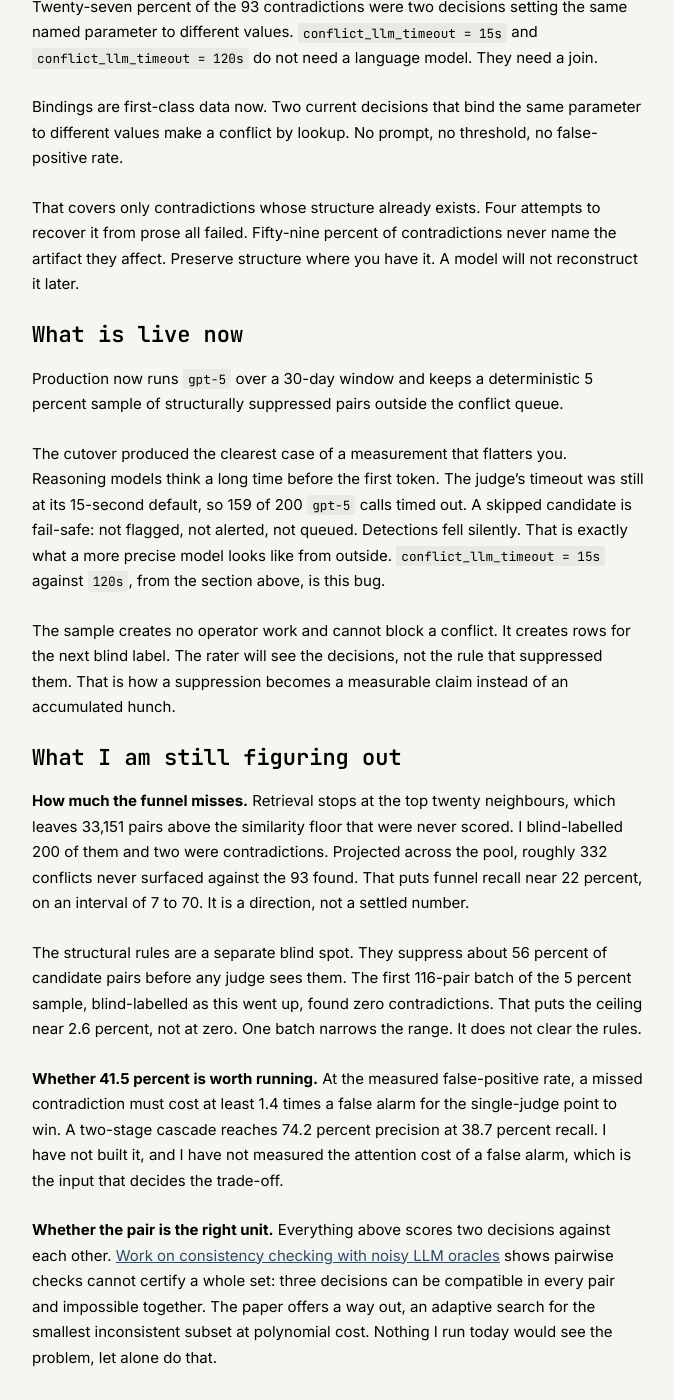
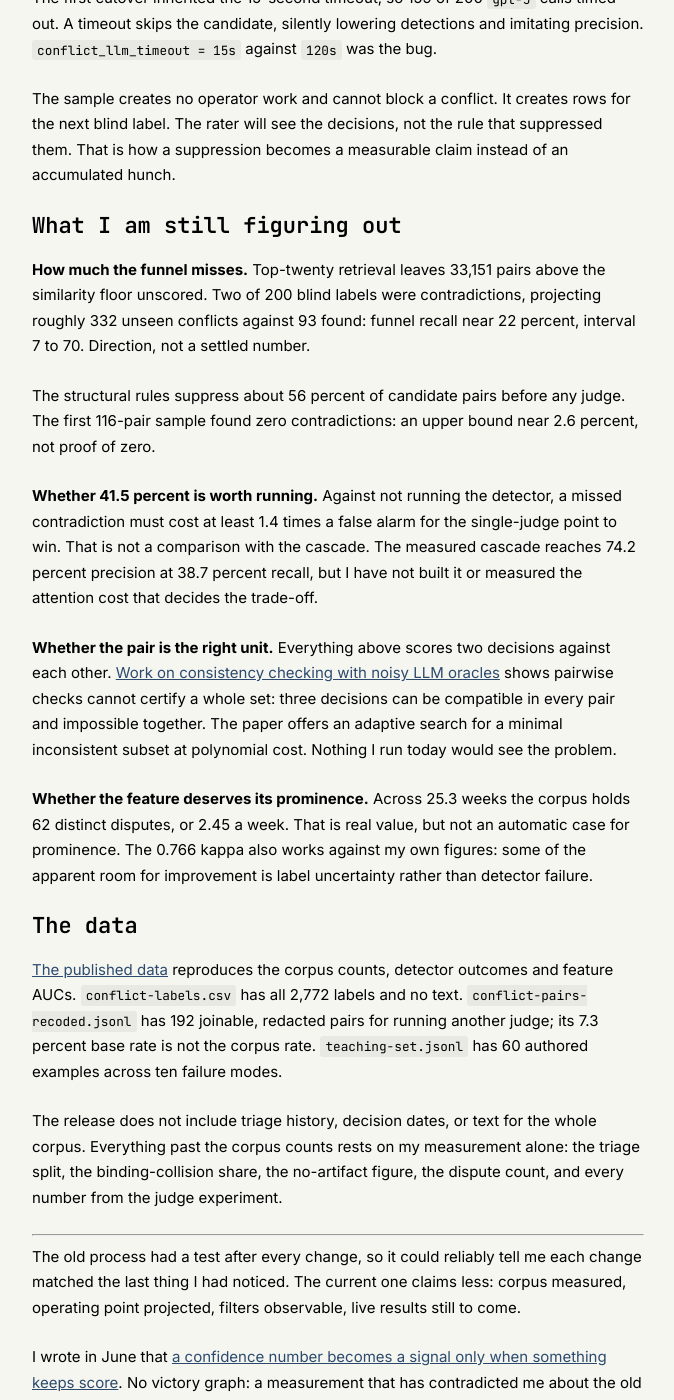
Before and after one commit to ashita-ai/ashita-ai.github.io, a Jekyll site: the page built from _posts/2026-08-11-the-detector-that-said-yes.md, in a window 1280 px wide and 1400 px high, scrolled down 4416 px. Shown: the whole window, without its empty margins (302-976 px from the left). Built offline with Jekyll 4.4.1, drawn with Linux system fonts in a browser that asks for light colours; some of the changed text lies outside the part shown.

Commit message:
Add download links, commit the release gate, scope the reproducibility claim
The data page described three files and linked none of them; add a download
list. Commit scripts/check_conflict_detection_data.rb, which the README told
readers to run but was untracked, and widen its commit-hash pattern from
{7,40} to {7,} — no substring of a 64-char sha256 has a word boundary at both
ends, so digests passed the gate silently.

Note that agent identifiers in the CSV are published deliberately, since the
denylist blocks those same names in the recoded text.

In the post: the "cannot reproduce" list read as exhaustive and was not. The
dispute count and the whole judge experiment rest on my measurement alone.
Link Ground Truth as Foundation, which already made the drifting-reference
argument this post re-derives.

````diff
--- a/_config.yml
+++ b/_config.yml
@@ -56,5 +56,6 @@
   - Gemfile
   - Gemfile.lock
   - README.md
+  - scripts
   - .git
   - .gitignore
--- a/_posts/2026-08-11-the-detector-that-said-yes.md
+++ b/_posts/2026-08-11-the-detector-that-said-yes.md
@@ -3,16 +3,16 @@
 title: "The Detector That Said Yes to Everything"
 date: 2026-08-11
 category: "architecture"
-description: "For months I added suppressors to a conflict detector that said yes to everything. Then I blind-labelled every pair it had ever scored. The result was not a weak classifier but a constant function, and the labels graded my own judgment too."
+description: "For months I added suppressors to a conflict detector that said yes to everything. Then I blind-labelled its scored corpus. The result was a constant function, and the labels graded my judgment too."
 ---
 
 For months, I improved Akashi's conflict detector one false positive at a time. A review found a pattern it should not flag. I added a suppression rule or another sentence to the prompt. The test passed. The next review found a different pattern.
 
 This looked like iteration. It was a detector accumulating excuses.
 
-So I stopped tuning it and blind-labelled the whole scored corpus: 2,772 pairs. The raters were language-model agents, dozens of them. Each saw the two decision texts and the structural metadata. None saw the detector's verdict. That is the blinding.
+So I stopped tuning and blind-labelled all 2,772 scored pairs. Dozens of language-model agents saw the two decision texts and structural metadata, never the detector's verdict.
 
-Models grading a model is a fair objection. The defense is that blinding, plus an independent 200-pair re-rate that agreed at a Cohen's kappa of 0.766. Blind agreement is not ground truth. But unlike the old test set, it was not written by the person being graded. It is the loop I argued for in [Your Evals Won't Save You](/blog/your-evals-wont-save-you/). It arrived seven months late.
+Models grading a model is a fair objection. Blinding plus an independent 200-pair re-rate, kappa 0.766 for contradiction versus rest, is the defense. It is not ground truth, but unlike the old test set it was not written by the person being graded.
 
 ## The detector was a constant function
 
@@ -53,17 +53,15 @@
 
 This was not a weak or miscalibrated classifier. It was nearly a constant function.
 
-The old evaluation suite had 122 handwritten pairs and reported 1.000 precision and 1.000 recall. I had written the prompt and chosen the examples from the same picture of a contradiction. [The kilogram had that problem for 130 years](/blog/ground-truth-as-foundation/): a reference that is correct by definition cannot be found wrong. The suite could check that the prompt followed the picture. It could not check whether the picture was wrong.
+The old evaluation suite had 122 handwritten pairs and reported 1.000 precision and 1.000 recall. I had written the prompt and chosen the examples from the same picture of a contradiction. The suite could check whether the prompt followed the picture, not whether the picture was wrong. [A reference defined by the thing it measures drifts without telling you](/blog/ground-truth-as-foundation/).
 
 The blind corpus could. That is the difference between a test set and a measurement.
 
-It graded me too. By July my triage was a routine that marked conflicts false positive in bulk. The detector said yes to everything, so I built a habit of saying no to everything. The blind labels sided with the bulk dismissals, 97.5 percent correct. The rotten ones were the conflicts I had adjudicated deliberately, read and resolved with a declared winner. Of those, 11 percent were real.
-
-[A channel over its alarm budget](/blog/the-alarm-budget/) does not only train its receiver to stop reading. It degrades the judgments the receiver still makes. Mine were the only ground truth the system had. A detector that cries wolf poisons the record of which wolves were real, and that record is the one you need in order to fix it.
+It graded me too. Bulk dismissals were 97.5 percent correct; of conflicts I read and resolved with a declared winner, 11 percent were real. [An alarm over budget](/blog/the-alarm-budget/) degrades the judgments that remain. A detector that cries wolf poisons the record needed to fix it.
 
 ## The base rate changed the question
 
-The failure was not only the prompt. It was what I had optimized for. At prevalence p, sensitivity s, and majority-class false-positive rate f:
+The failure was not only the prompt. It was what I had optimized for: at prevalence p, sensitivity s, and majority-class false-positive rate f:
 
 ```
 precision = p·s / ( p·s + (1−p)·f )
@@ -97,19 +95,19 @@
 <figcaption style="font-size: 0.85rem; color: #666; max-width: 560px; margin: 0.4rem auto 0; text-align: left;">Precision against majority-class false-positive rate at the corpus base rate of 3.35%. The recall lines barely separate; the x-axis decides.</figcaption>
 </figure>
 
-False positives decide whether the queue is usable. Raise recall from 30 to 80 percent, which is fifty points of detector capability, and precision gains about 23 points. Halve the false-positive rate from 2 percent to 1, which is one point of movement, and precision gains 17.
+False positives decide whether the queue is usable: raising recall from 30 to 80 percent gains about 23 precision points; halving false-positive rate from 2 to 1 percent gains 17.
 
-The scorer has features of its own. `significance` weights a decision's consequence. `topic_similarity` is the embedding overlap that nominates pairs. Against the blind labels they score 0.60 and 0.62 AUC, on intervals six points wide. `outcome_divergence`, built to measure how far two outcomes differ, scores 0.43, which means it points the wrong way. The strongest predictor in the scorer is `temporal_decay`, at 0.73, and nobody designed it as one. These can be a recall funnel. They cannot be the decision.
+The scorer has features of its own. `significance` weights a decision's consequence; `topic_similarity` is the embedding overlap that nominates pairs. Against the blind labels they score 0.60 and 0.62 AUC, on intervals about twelve points wide. `outcome_divergence` scores 0.43, which means it points the wrong way. The strongest predictor is `temporal_decay`, at 0.73. These can be a recall funnel, not the decision.
 
-F1 obscured the same fact more politely. `gpt-5-mini` posted the best sample F1 I measured, 0.704, and projected to 17.3 percent corpus precision. `gpt-5` scored worse on F1 and projected to 41.5. A stratified sample cannot see a fourfold gap in majority-class false positives, and at this base rate that gap decides the outcome. I report precision, recall, and queue size now.
+F1 obscured the same fact more politely. `gpt-5-mini` had the best sample F1, 0.704, and 17.3 percent corpus-projected precision. `gpt-5` scored worse on F1 and projected to 41.5. I report precision, recall, and queue size now.
 
 ## The work was an experiment, not a prompt rewrite
 
-I ran the changes against a blind 200-pair gold set, then reweighted to corpus proportions. A stratified sample flatters a rare-event detector. The queue is what ships.
+I ran the changes against a blind 200-pair gold set, then reweighted to corpus proportions. A stratified sample can flatter a rare-event detector; the queue is what ships.
 
 The first rewrite failed. I made chronology decisive: a later decision is supersession, never contradiction. Supersession then became the default sink for 54 to 65 percent of every class. Contradiction recall fell to 1.1 percent.
 
-The version that survived is an ordered procedure. First, name the one question both decisions answer. If there is none, they are complementary. Then require explicit replacement language before anything counts as supersession. Only then ask whether two current answers are incompatible. A contradiction verdict must name its disputed question in a dedicated field, and the parser downgrades a verdict that cannot. A contract, not another request to be careful.
+The version that survived is ordered: name the one question both decisions answer, require explicit replacement language for supersession, then ask whether current answers are incompatible. A contradiction verdict must name its disputed question or the parser downgrades it. A contract, not another request to be careful.
 
 Judge capability mattered more than either rewrite. On the same procedure and the same corpus, the judge alone moved corpus-projected precision from 8.1 to 41.5 percent.
 
@@ -136,12 +134,12 @@
   <text x="519" y="276" font-size="12" fill="#444" text-anchor="middle">gpt-5</text>
   <text x="60" y="300" font-size="11.5" fill="#666">corpus-projected precision</text>
 </svg>
-<figcaption style="font-size: 0.85rem; color: #666; max-width: 560px; margin: 0.4rem auto 0; text-align: left;">Corpus-projected precision on the same blind 200-pair gold set, same ordered-procedure prompt. Only the judge model changed. The <code>gpt-5</code> bar is the corrected 41.5%, after the 300-pair remeasure described below.</figcaption>
+<figcaption style="font-size: 0.85rem; color: #666; max-width: 560px; margin: 0.4rem auto 0; text-align: left;">Corpus-projected precision on the same blind 200-pair gold set and ordered procedure. Only the judge model changed.</figcaption>
 </figure>
 
-For a few hours I believed that number was 65.2. The first estimate came from a 47-pair sample the judge got entirely right. A clean sample puts the false-positive rate near zero, which is where the precision curve stands almost vertical. Zero of 47 cannot tell 65 percent precision from 19. A 300-pair remeasure found six false positives, a rate of 2.00 percent, and the estimate fell to 41.5. The same arithmetic that convicted the old detector almost flattered the new one.
+For a few hours I believed that number was 65.2. The first estimate came from a 47-pair sample the judge got entirely right. Zero of 47 cannot distinguish 65 percent precision from 19. A 300-pair remeasure found six false positives, and the estimate fell to 41.5. The same arithmetic that convicted the old detector almost flattered the new one.
 
-What survived is still a projection: 41.5 percent precision at 50.5 percent recall, a queue of about 113 where the old detector flagged 2,711. The new queue is twenty-four times smaller, and it drops half the real contradictions. The old detector caught 92 of the 93, which is what saying yes to almost everything buys you.
+What survived is still a projection: 41.5 percent precision at 50.5 percent recall, a queue of about 113 where the old detector flagged 2,711. It still has to earn those numbers live.
 
 ## Some conflicts should not be judged
 
@@ -149,40 +147,36 @@
 
 Bindings are first-class data now. Two current decisions that bind the same parameter to different values make a conflict by lookup. No prompt, no threshold, no false-positive rate.
 
-That covers only contradictions whose structure already exists. Four attempts to recover it from prose all failed. Fifty-nine percent of contradictions never name the artifact they affect. Preserve structure where you have it. A model will not reconstruct it later.
+That covers only contradictions whose structure already exists. Four attempts to recover it from prose failed; 59 percent of contradictions never name the artifact they affect. Preserve structure where it exists.
 
 ## What is live now
 
 Production now runs `gpt-5` over a 30-day window and keeps a deterministic 5 percent sample of structurally suppressed pairs outside the conflict queue.
 
-The cutover produced the clearest case of a measurement that flatters you. Reasoning models think a long time before the first token. The judge's timeout was still at its 15-second default, so 159 of 200 `gpt-5` calls timed out. A skipped candidate is fail-safe: not flagged, not alerted, not queued. Detections fell silently. That is exactly what a more precise model looks like from outside. `conflict_llm_timeout = 15s` against `120s`, from the section above, is this bug.
+The first cutover inherited the 15-second timeout, so 159 of 200 `gpt-5` calls timed out. A timeout skips the candidate, silently lowering detections and imitating precision. `conflict_llm_timeout = 15s` against `120s` was the bug.
 
 The sample creates no operator work and cannot block a conflict. It creates rows for the next blind label. The rater will see the decisions, not the rule that suppressed them. That is how a suppression becomes a measurable claim instead of an accumulated hunch.
 
 ## What I am still figuring out
 
-**How much the funnel misses.** Retrieval stops at the top twenty neighbours, which leaves 33,151 pairs above the similarity floor that were never scored. I blind-labelled 200 of them and two were contradictions. Projected across the pool, roughly 332 conflicts never surfaced against the 93 found. That puts funnel recall near 22 percent, on an interval of 7 to 70. It is a direction, not a settled number.
+**How much the funnel misses.** Top-twenty retrieval leaves 33,151 pairs above the similarity floor unscored. Two of 200 blind labels were contradictions, projecting roughly 332 unseen conflicts against 93 found: funnel recall near 22 percent, interval 7 to 70. Direction, not a settled number.
 
-The structural rules are a separate blind spot. They suppress about 56 percent of candidate pairs before any judge sees them. The first 116-pair batch of the 5 percent sample, blind-labelled as this went up, found zero contradictions. That puts the ceiling near 2.6 percent, not at zero. One batch narrows the range. It does not clear the rules.
+The structural rules suppress about 56 percent of candidate pairs before any judge. The first 116-pair sample found zero contradictions: an upper bound near 2.6 percent, not proof of zero.
 
-**Whether 41.5 percent is worth running.** At the measured false-positive rate, a missed contradiction must cost at least 1.4 times a false alarm for the single-judge point to win. A two-stage cascade reaches 74.2 percent precision at 38.7 percent recall. I have not built it, and I have not measured the attention cost of a false alarm, which is the input that decides the trade-off.
+**Whether 41.5 percent is worth running.** Against not running the detector, a missed contradiction must cost at least 1.4 times a false alarm for the single-judge point to win. That is not a comparison with the cascade. The measured cascade reaches 74.2 percent precision at 38.7 percent recall, but I have not built it or measured the attention cost that decides the trade-off.
 
-**Whether the pair is the right unit.** Everything above scores two decisions against each other. [Work on consistency checking with noisy LLM oracles](https://arxiv.org/abs/2601.13600) shows pairwise checks cannot certify a whole set: three decisions can be compatible in every pair and impossible together. The paper offers a way out, an adaptive search for the smallest inconsistent subset at polynomial cost. Nothing I run today would see the problem, let alone do that.
+**Whether the pair is the right unit.** Everything above scores two decisions against each other. [Work on consistency checking with noisy LLM oracles](https://arxiv.org/abs/2601.13600) shows pairwise checks cannot certify a whole set: three decisions can be compatible in every pair and impossible together. The paper offers an adaptive search for a minimal inconsistent subset at polynomial cost. Nothing I run today would see the problem.
 
 **Whether the feature deserves its prominence.** Across 25.3 weeks the corpus holds 62 distinct disputes, or 2.45 a week. That is real value, but not an automatic case for prominence. The 0.766 kappa also works against my own figures: some of the apparent room for improvement is label uncertainty rather than detector failure.
 
-## You can check this yourself
+## The data
 
-A post arguing for measurement over assertion should hand over the measurements. [The data is published](/assets/data/conflict-detection/) under CC BY 4.0, in three files.
+[The published data](/assets/data/conflict-detection/) reproduces the corpus counts, detector outcomes and feature AUCs. `conflict-labels.csv` has all 2,772 labels and no text. `conflict-pairs-recoded.jsonl` has 192 joinable, redacted pairs for running another judge; its 7.3 percent base rate is not the corpus rate. `teaching-set.jsonl` has 60 authored examples across ten failure modes.
 
-`conflict-labels.csv` is all 2,772 pairs with their blind label, the detector's verdict and every scorer feature, and no decision text, which is what makes full coverage safe to release. It reproduces the base rate, the 97.8 percent, and the AUCs above.
-
-`conflict-pairs-recoded.jsonl` is 192 of those pairs with their text, so you can run your own judge. Every ticket, path, hash and name became a stable placeholder. One caveat matters: 14 of the 192 are contradictions, a 7.3 percent base rate against the corpus 3.35, so a judge measured there will flatter itself.
-
-`teaching-set.jsonl` is 60 pairs I wrote by hand, sorted into the ten failure modes the real corpus taught me. Try `silent_supersession` and `surface_negation` before you look at the answers. Most people call both of them contradictions.
+The release does not include triage history, decision dates, or text for the whole corpus. Everything past the corpus counts rests on my measurement alone: the triage split, the binding-collision share, the no-artifact figure, the dispute count, and every number from the judge experiment.
 
 ---
 
-The old process had a test after every change. It could reliably tell me that each change matched the last thing I had noticed. The current one claims less: the corpus is measured, the operating point is projected, the filters are observable, and the live results are not in yet.
+The old process had a test after every change, so it could reliably tell me each change matched the last thing I had noticed. The current one claims less: corpus measured, operating point projected, filters observable, live results still to come.
 
-I wrote in June that [a confidence number becomes a signal only when something keeps score](/blog/confidence-is-not-a-signal/). This is what keeping score looks like. No victory graph. A measurement that has now contradicted me four times: about the old detector, about my first estimate of the new one, and twice more about numbers I had already written down here. That property is worth more than any of them.
+I wrote in June that [a confidence number becomes a signal only when something keeps score](/blog/confidence-is-not-a-signal/). No victory graph: a measurement that has contradicted me about the old detector and my first estimate of the new one. That property is worth more than either number.
````
Also changed, not shown: assets/data/conflict-detection/README.md (+18 -18 lines), scripts/check_conflict_detection_data.rb (added, +49 -0 lines), 1 other file.
